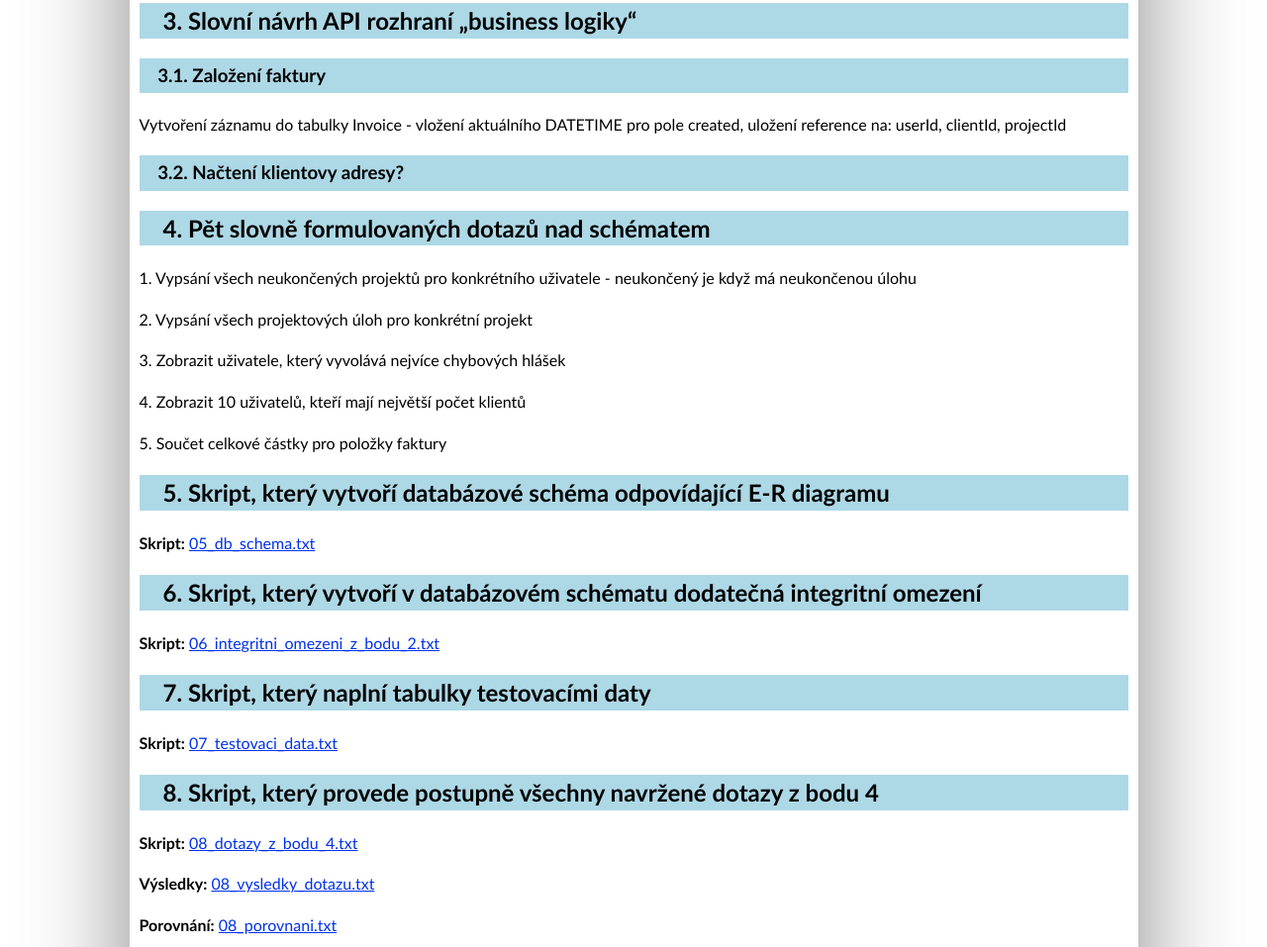
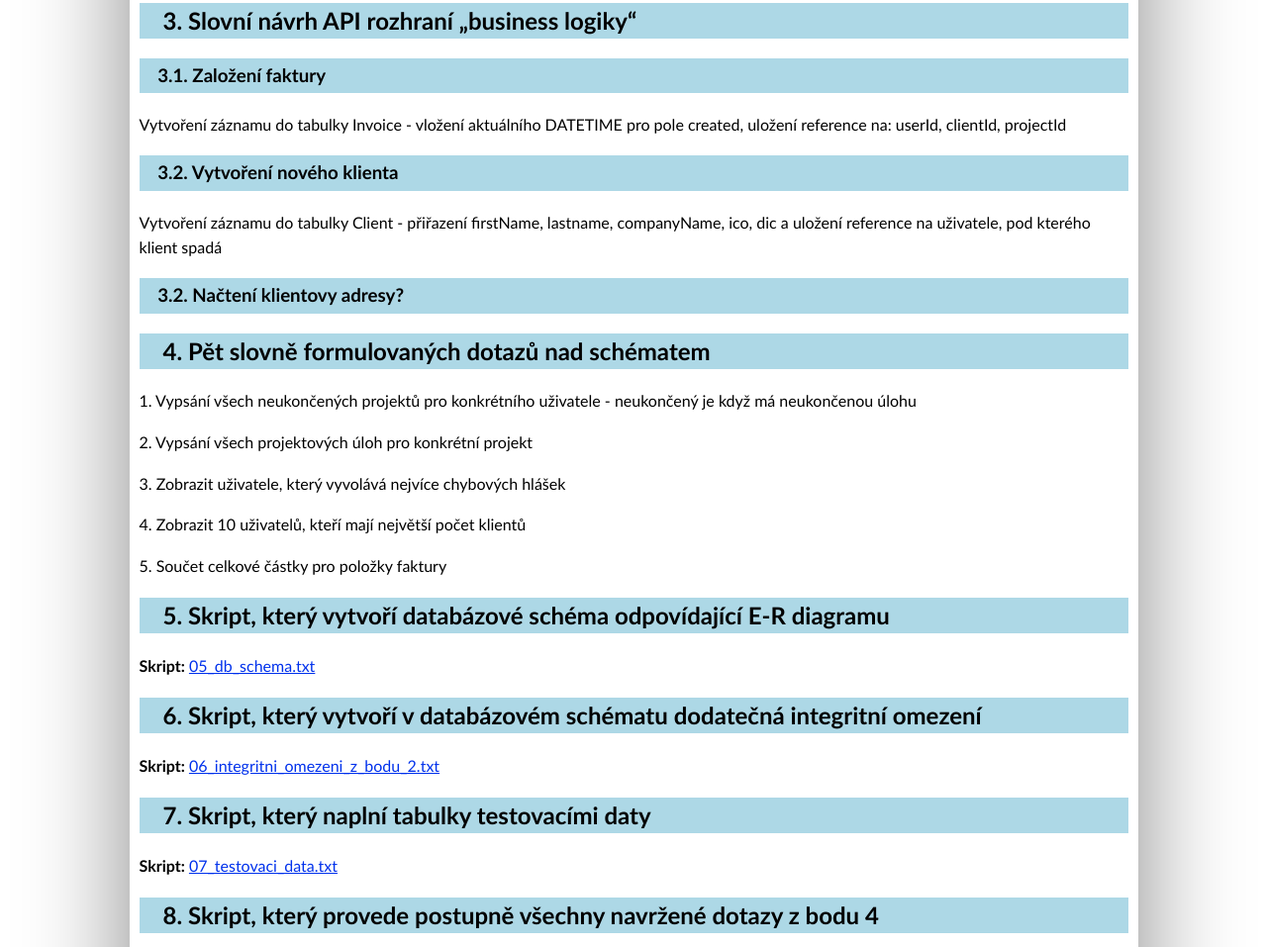
Before and after one commit to RomanAuersvald/DORDB, a plain HTML site: page index.html in a window 1280 px wide. Shown: the part 1179-2136 px from the top of the page at 99% size. Drawn offline with Linux system fonts and the light colour scheme.

```diff
--- a/index.html
+++ b/index.html
@@ -62,6 +62,8 @@
             <h2>3. Slovní návrh API rozhraní „business logiky“</h2>
             	<h3>3.1. Založení faktury</h3>
             	<p>Vytvoření záznamu do tabulky Invoice - vložení aktuálního DATETIME pro pole created, uložení reference na: userId, clientId, projectId</p>
+            	<h3>3.2. Vytvoření nového klienta</h3>
+            	<p>Vytvoření záznamu do tabulky Client - přiřazení firstName, lastname, companyName, ico, dic a uložení reference na uživatele, pod kterého klient spadá</p>
 
                 <h3>3.2. Načtení klientovy adresy?</h3>
             <h2>4. Pět slovně formulovaných dotazů nad schématem</h2>
```
Also changed, not shown: 06_integritni_omezeni_z_bodu_2.txt, 09_poruseni_omezeni.txt (added), 10_balik_a_procedury.txt (added).
